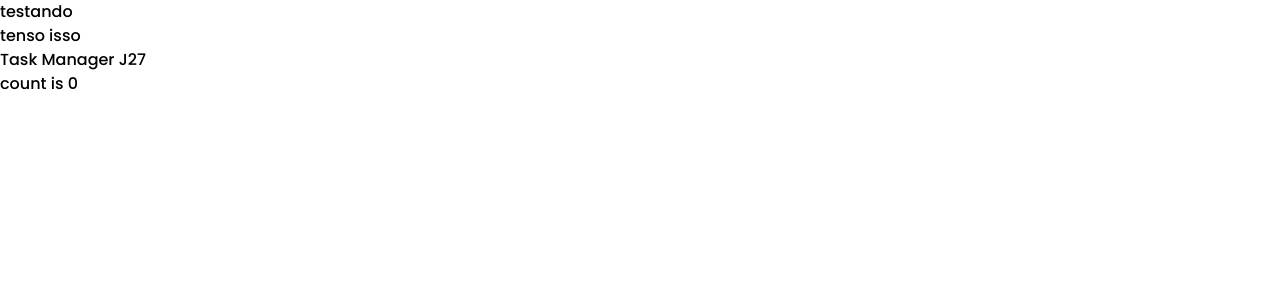
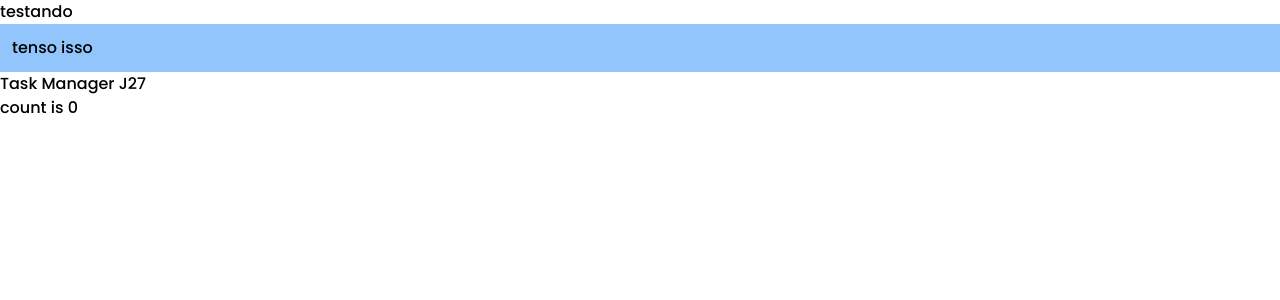
Before and after one commit to J27mendes/task-manager, a React (Vite) app: page / in a window 1280 px wide. Shown: the top 300 px of the page. Built offline with nearby package versions, Linux system fonts and the light colour scheme.

Commit message:
chore: add tailwind prettier plugin

```diff
--- a/package.json
+++ b/package.json
@@ -29,6 +29,7 @@
     "lint-staged": "^15.4.3",
     "postcss": "^8.4.38",
     "prettier": "^3.5.1",
+    "prettier-plugin-tailwindcss": "^0.6.5",
     "tailwindcss": "^3.4.4",
     "vite": "^5.2.0"
   }
--- a/src/components/Tasks.jsx
+++ b/src/components/Tasks.jsx
@@ -3,7 +3,7 @@ import Header from './Header'
 function Tasks() {
   return (
     <Header>
-      <p>tenso isso</p>
+      <p className="bg-blue-300 p-3">tenso isso</p>
     </Header>
   )
 }
```
Also changed, not shown: 2 other files (tests, documents, lock files or other folders).
